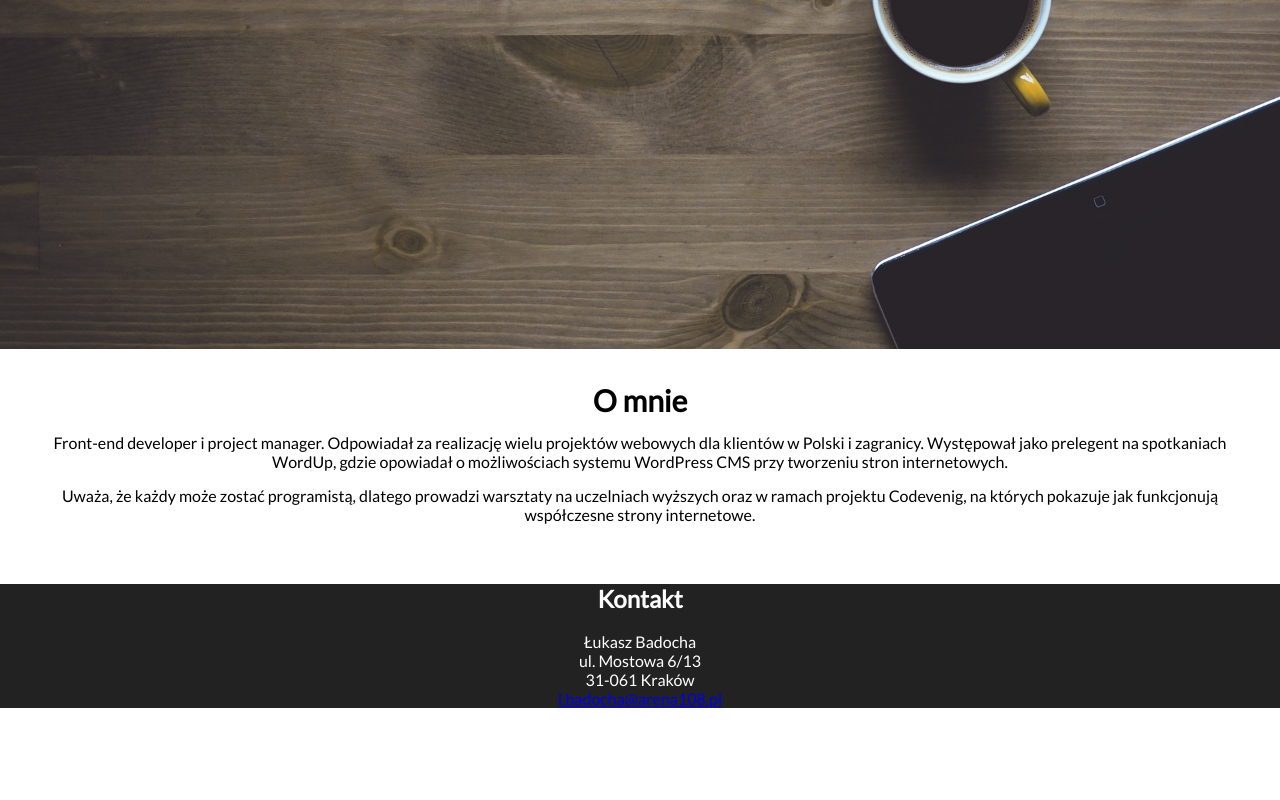
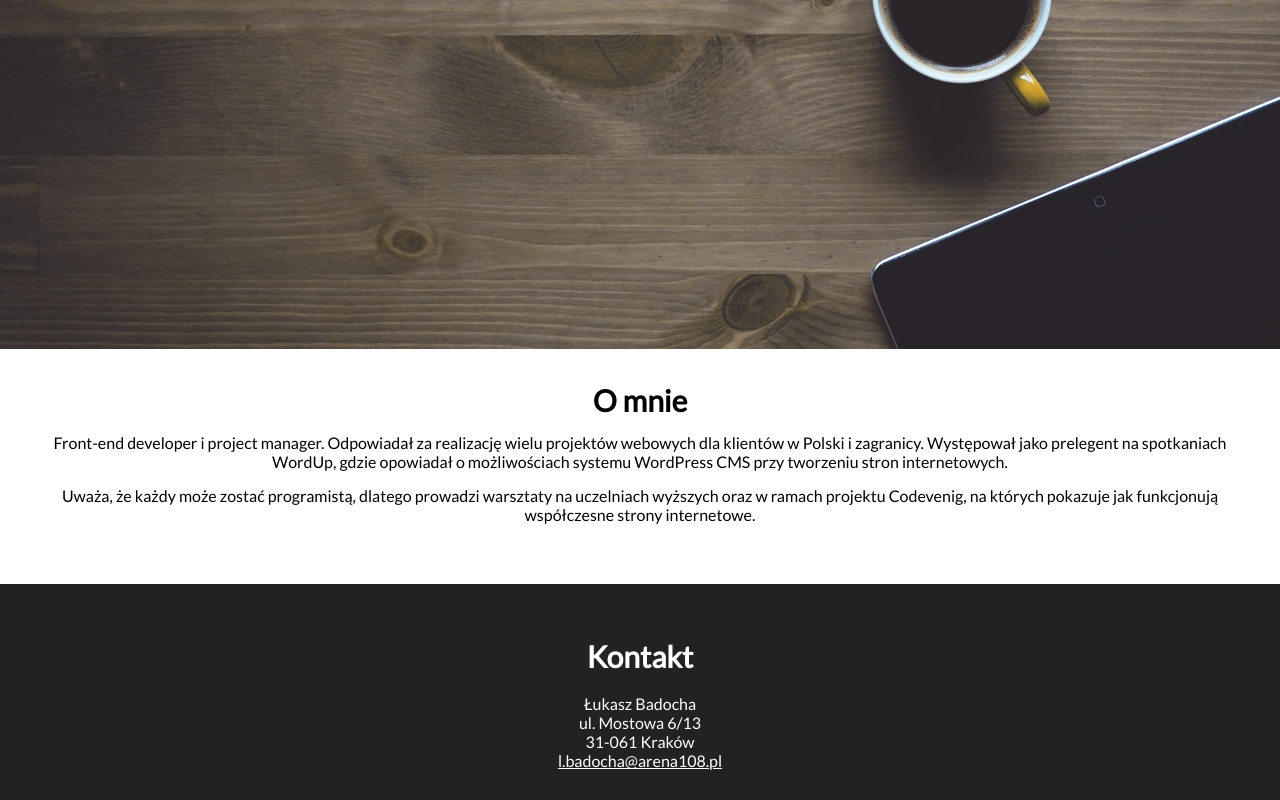
Before and after one commit to mateusz89/cwiczenie-html5, a plain HTML site: page index.html in a window 1280 px wide. Shown: the part 551-1351 px from the top of the page. Before the commit the page ends 1279 px from the top, so only its background shows below. Drawn offline with Linux system fonts and the light colour scheme.

Commit message:
zrobiono footer, koniec projektu

```diff
--- a/css/style.css
+++ b/css/style.css
@@ -94,11 +94,29 @@ section > article {
     top: -30px;
 }
 
-footer {
-    background-color: #222;
-    color: white;
-    margin: 30px 0;
-    padding: 0 50px;
+footer#contact {
+    padding: 30px 50px;
+    background: #222;
+    text-align: center;
+}
+
+footer#contact h2#contact-header {
+    font-size: 30px;
     text-align: center;
     margin-bottom: 20px;
+    color: #fff;
 }
+
+footer#contact adress#contact-content {
+    text-align: center;
+    color: #fff;
+    font-style: normal;
+}
+
+footer#contact adress#contact-content a {
+    color: #fff
+}
+
+footer#contact adress#contact-content a:hover {
+    color: #999;
+}
```
